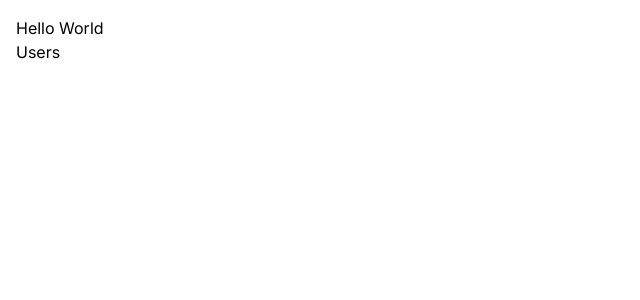
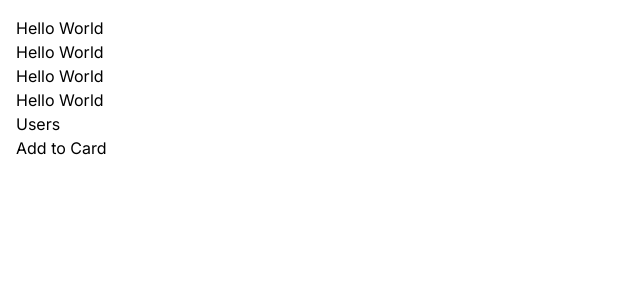
Before and after one commit to Sumeda98/Next-App, a Next.js app: page / in a window 1280 px wide. Shown: the top 300 px of the page, without its empty margins (0-640 px from the left). Built offline with nearby package versions, Linux system fonts and the light colour scheme.

Commit message:
Server side component vs Client Side Component
Server side component vs Client Side Component

```diff
--- /dev/null
+++ b/app/components/AddToCard.tsx
@@ -0,0 +1,12 @@
+'use client';
+import React from 'react'
+
+const AddToCard = () => {
+  return (
+    <div>
+        <button onClick={()=> console.log('Click')}>Add to Card</button>
+    </div>
+  )
+}
+
+export default AddToCard
--- /dev/null
+++ b/app/components/ProductCard.tsx
@@ -0,0 +1,12 @@
+import React from 'react'
+import AddToCard from './AddToCard';
+
+const ProductCard = () => {
+  return (
+    <div>
+        <AddToCard/>
+    </div>
+  )
+}
+
+export default ProductCard
--- a/app/page.tsx
+++ b/app/page.tsx
@@ -1,11 +1,15 @@
 import Link from "next/link";
-
+import ProductCard from "./components/ProductCard";
 
 export default function Home() {
   return (
     <main>
       <h1>Hello World</h1>
+      <h2>Hello World</h2>
+      <h3>Hello World</h3>
+      <h4>Hello World</h4>
       <Link href="/users">Users</Link>
+      <ProductCard></ProductCard>
     </main>
   )
 }
```
